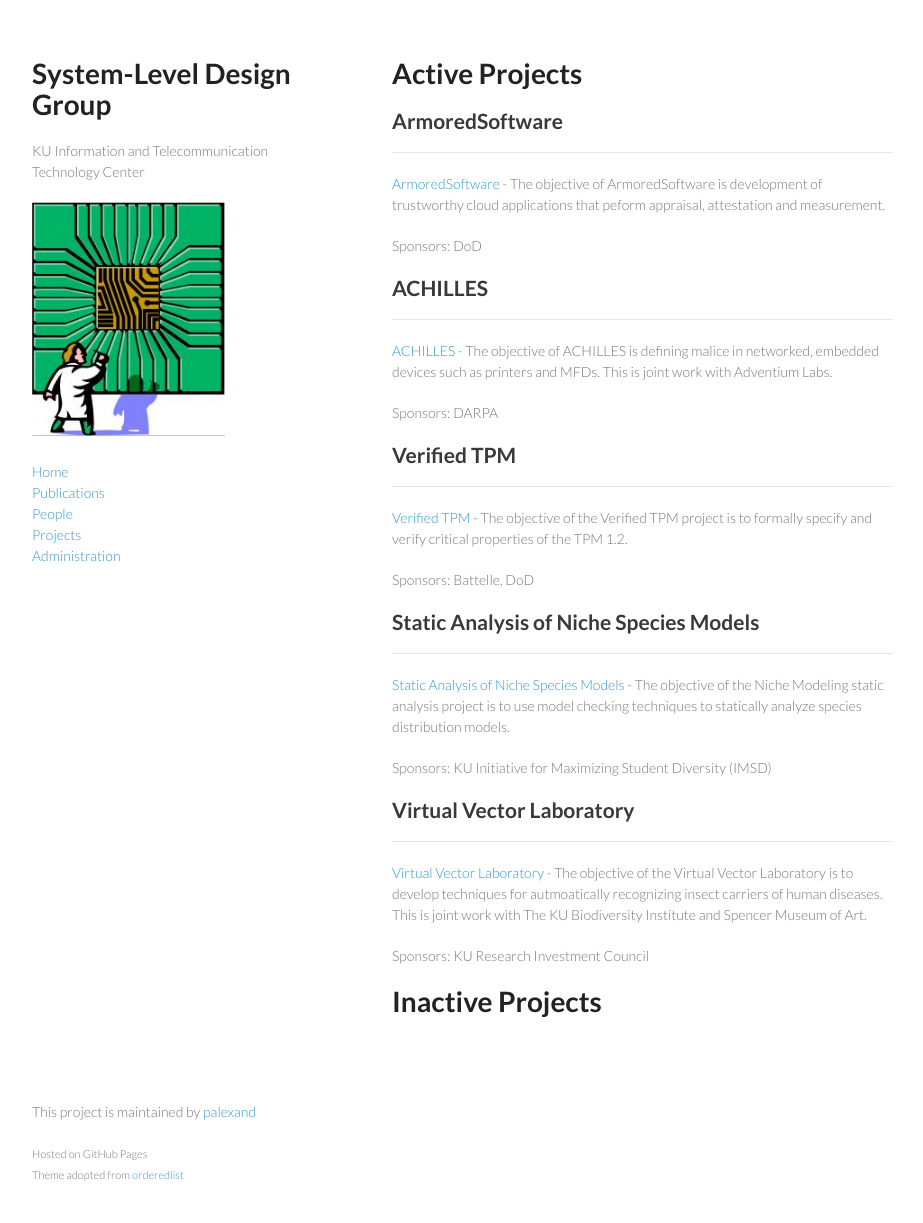
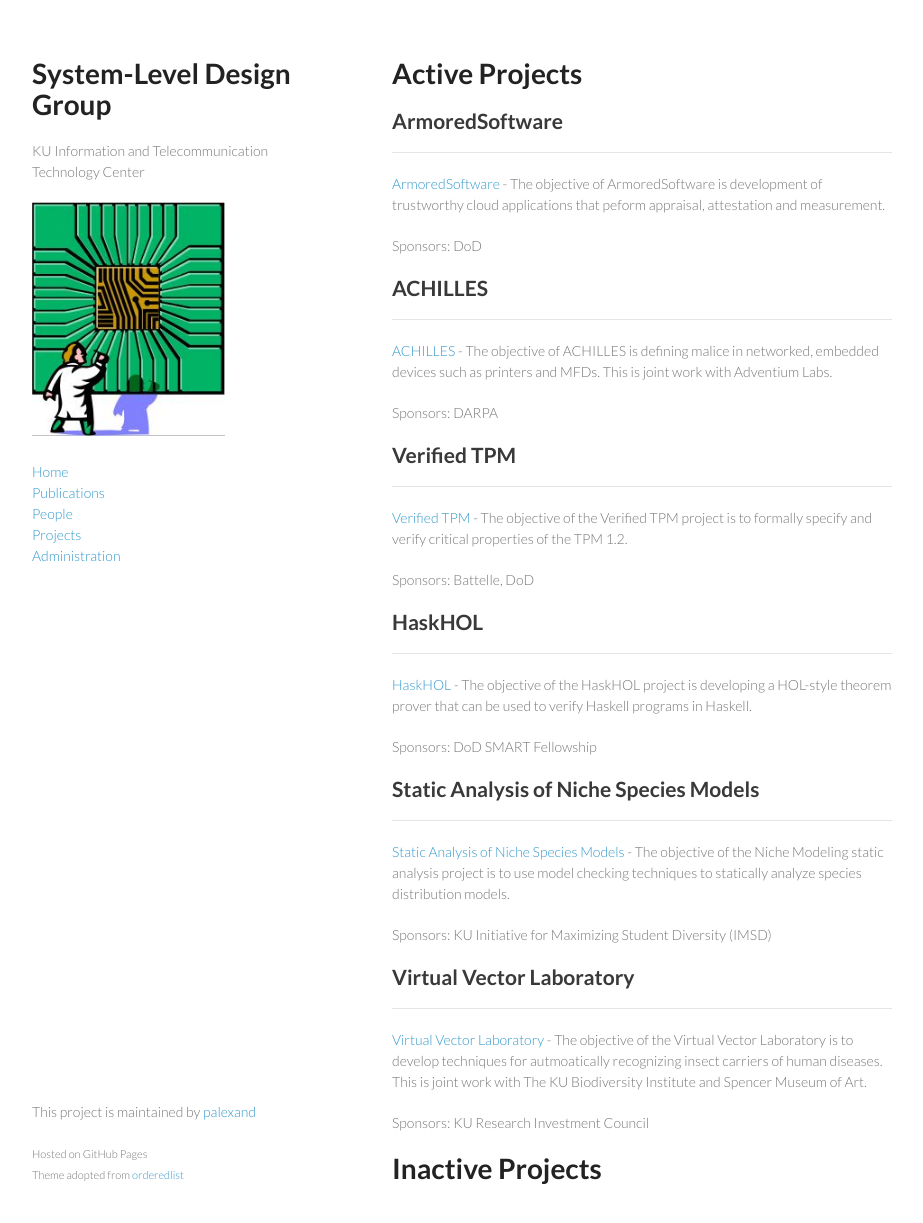
Before and after one commit to ku-sldg/ku-sldg.github.io, a Jekyll site: the page built from projects.md, in a window 1280 px wide and 1254 px high. Shown: the top 1223 px of the window, without its empty margins (178-1101 px from the left). Built offline with Jekyll 4.4.1, drawn with Linux system fonts in a browser that asks for light colours.

Commit message:
adding haskhol to projects page

```diff
--- a/_data/projects.yml
+++ b/_data/projects.yml
@@ -16,6 +16,12 @@
   description: "The objective of the Verified TPM project is to formally specify and verify critical properties of the TPM 1.2."
   sponsor: Battelle, DoD
 
+- name: HaskHOL
+  github: ecaustin
+  repo: haskol-core
+  description: "The objective of the HaskHOL project is developing a HOL-style theorem prover that can be used to verify Haskell programs in Haskell."
+  sponsor: DoD SMART Fellowship
+
 - name: Static Analysis of Niche Species Models
   github: ku-sldg
   repo: ibex13
```
